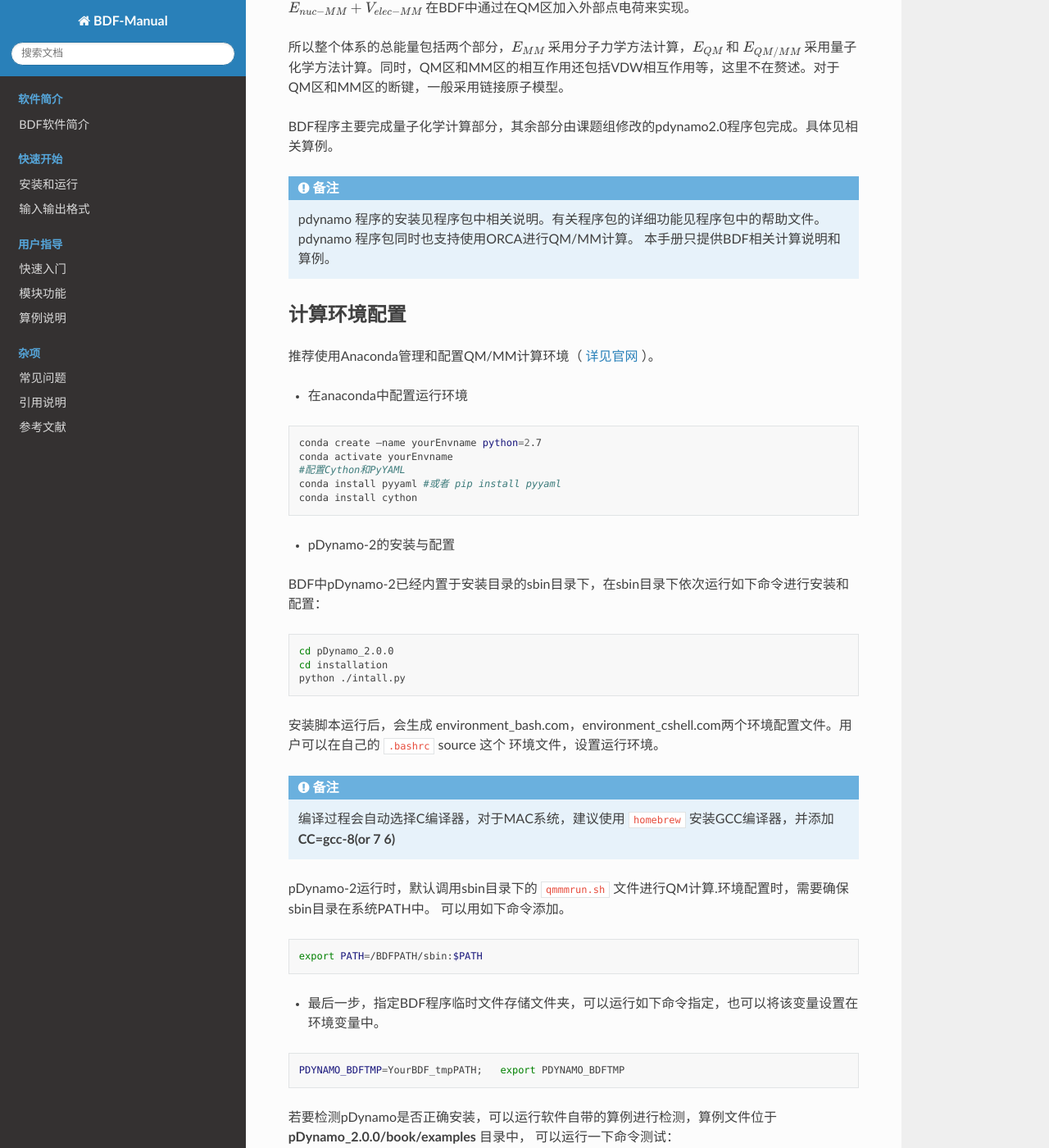
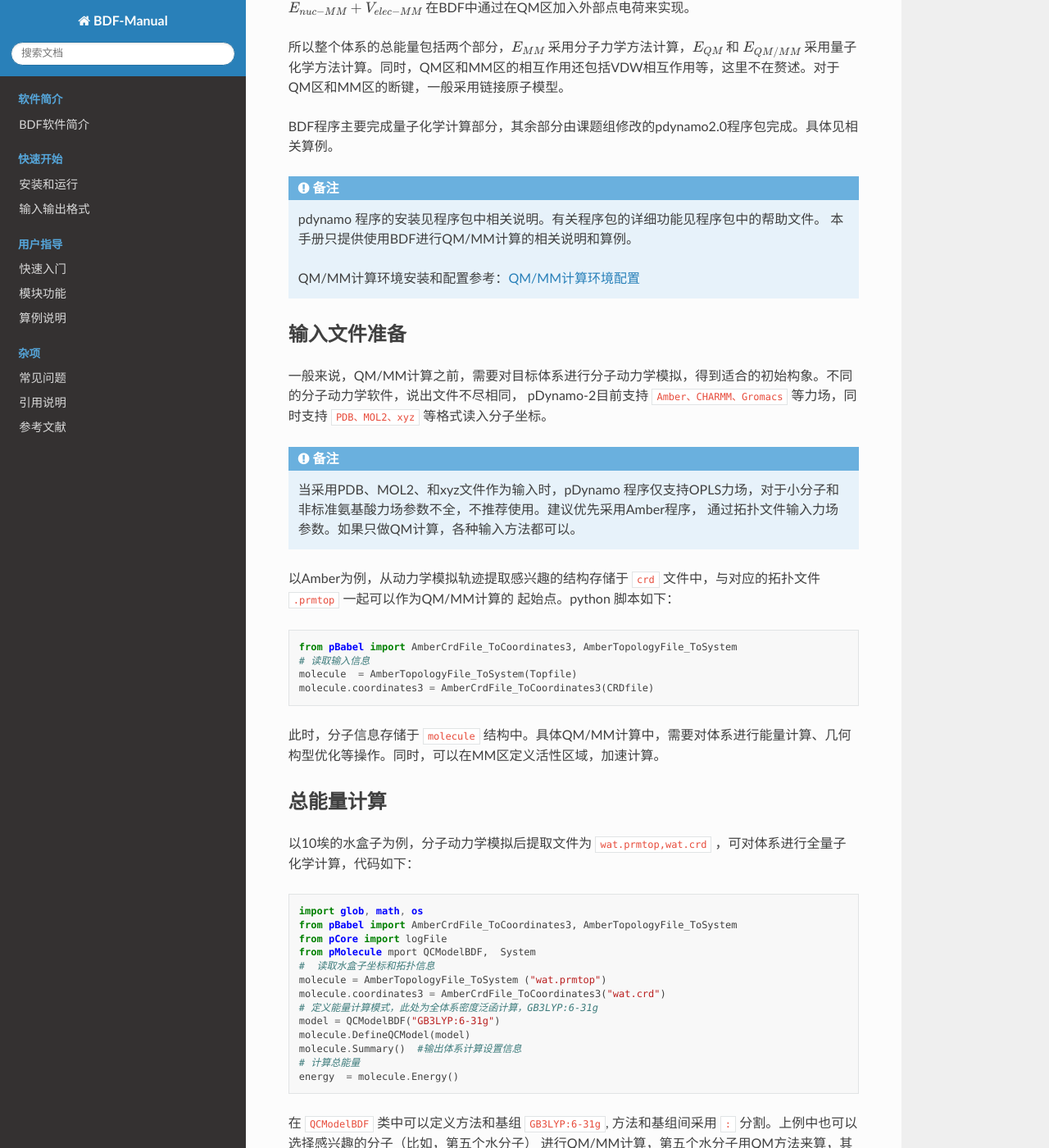
Before and after one commit to BDF-manual-maintenance/BDF-Manual, a Sphinx documentation site: the page built from source/guide/QM-MM.rst, in a window 1280 px wide and 1400 px high, scrolled down 367 px. Shown: the whole window at 82% size. Built offline with Sphinx 7.4.7 and the Read the Docs theme 2.0.0, drawn with Linux system fonts in a browser that asks for light colours; pages that are not in the unit, such as notebooks, are missing from menus; some of the changed text lies outside the part shown.

Commit message:
modify qmmm setup to install

```diff
--- a/source/guide/QM-MM.rst
+++ b/source/guide/QM-MM.rst
@@ -25,60 +25,10 @@ BDF程序主要完成量子化学计算部分，其余部分由课题组修改
 
 .. note::
 
-  pdynamo 程序的安装见程序包中相关说明。有关程序包的详细功能见程序包中的帮助文件。pdynamo 程序包同时也支持使用ORCA进行QM/MM计算。
-  本手册只提供BDF相关计算说明和算例。
+  pdynamo 程序的安装见程序包中相关说明。有关程序包的详细功能见程序包中的帮助文件。
+  本手册只提供使用BDF进行QM/MM计算的相关说明和算例。
 
-
-计算环境配置
--------------------------------------------------
-推荐使用Anaconda管理和配置QM/MM计算环境（ `详见官网 <https://www.anaconda.com>`_ ）。
-
-*  在anaconda中配置运行环境
-
-.. code-block:: shell
-
-  conda create –name yourEnvname python=2.7
-  conda activate yourEnvname
-  #配置Cython和PyYAML
-  conda install pyyaml #或者 pip install pyyaml
-  conda install cython
-
-*  pDynamo-2的安装与配置
-
-BDF中pDynamo-2已经内置于安装目录的sbin目录下，在sbin目录下依次运行如下命令进行安装和配置：
-
-.. code-block:: shell
-
-  cd pDynamo_2.0.0
-  cd installation
-  python ./intall.py
-
-安装脚本运行后，会生成 environment_bash.com，environment_cshell.com两个环境配置文件。用户可以在自己的 ``.bashrc`` source 这个
-环境文件，设置运行环境。
-
-.. note::
-
-  编译过程会自动选择C编译器，对于MAC系统，建议使用 ``homebrew`` 安装GCC编译器，并添加 **CC=gcc-8(or 7 6)**
-
-pDynamo-2运行时，默认调用sbin目录下的 ``qmmmrun.sh`` 文件进行QM计算.环境配置时，需要确保sbin目录在系统PATH中。
-可以用如下命令添加。
-
-.. code-block:: shell
-
-  export PATH=/BDFPATH/sbin:$PATH
-
-*  最后一步，指定BDF程序临时文件存储文件夹，可以运行如下命令指定，也可以将该变量设置在环境变量中。
-
-.. code-block:: shell
-
-  PDYNAMO_BDFTMP=YourBDF_tmpPATH;   export PDYNAMO_BDFTMP
-
-若要检测pDynamo是否正确安装，可以运行软件自带的算例进行检测，算例文件位于 **pDynamo_2.0.0/book/examples** 目录中，
-可以运行一下命令测试：
-
-.. code-block:: shell
-
-  python RunExamples.py
+  QM/MM计算环境安装和配置参考：:ref:`QM/MM计算环境配置<qmmmsetup>`
 
 
 输入文件准备
@@ -91,7 +41,7 @@ pDynamo-2目前支持 ``Amber、CHARMM、Gromacs`` 等力场，同时支持 ``PD
   当采用PDB、MOL2、和xyz文件作为输入时，pDynamo 程序仅支持OPLS力场，对于小分子和非标准氨基酸力场参数不全，不推荐使用。建议优先采用Amber程序，
   通过拓扑文件输入力场参数。如果只做QM计算，各种输入方法都可以。
 
-以Amber为例，从动力学模拟轨迹提取感兴趣的结构存储于 ``crd`` 文件中，与对应的拓扑文件 ``\.prmtop`` 一起可以作为QM/MM计算的
+以Amber为例，从动力学模拟轨迹提取感兴趣的结构存储于 ``crd`` 文件中，与对应的拓扑文件 ``.prmtop`` 一起可以作为QM/MM计算的
 起始点。python 脚本如下：
 
 .. code-block:: python
```
Also changed, not shown: source/Installation.rst (+55 -0 lines), source/guide/Solvent-Model.rst (+1 -8 lines).
